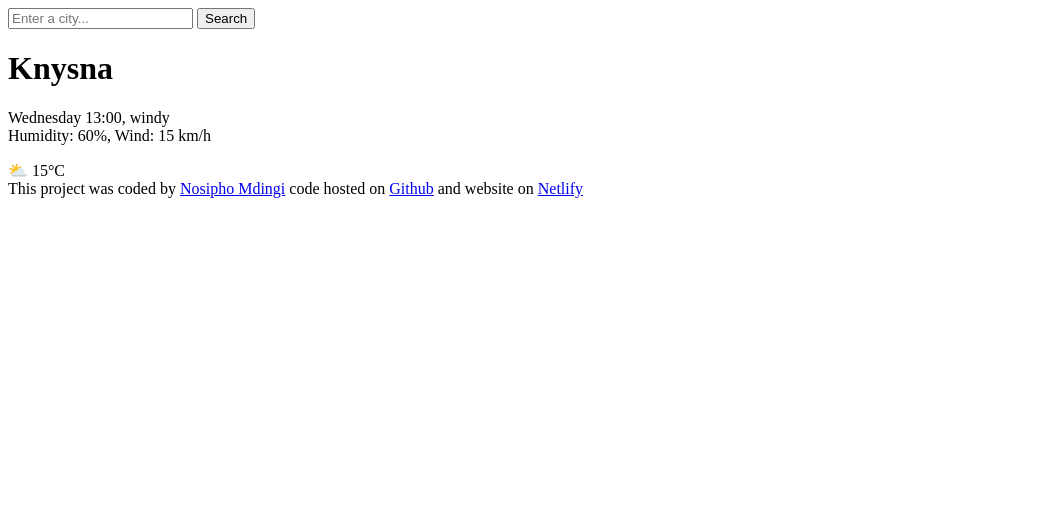
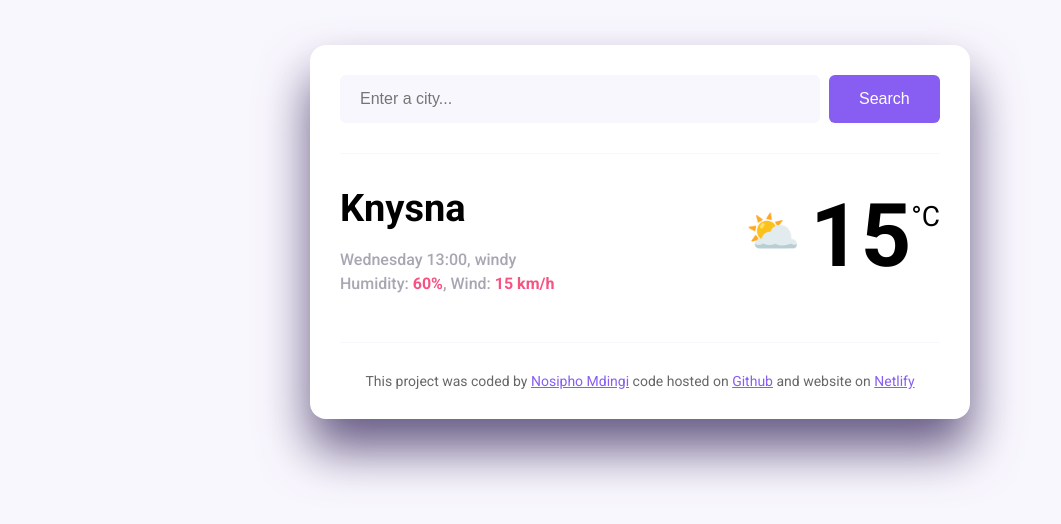
Before and after one commit to No5i/My-weather-app, a plain HTML site: page index.html in a window 1280 px wide. Shown: the whole page, without its empty margins (0-1061 px from the left). Drawn offline with Linux system fonts and the light colour scheme.

Commit message:
Added basic CSS

```diff
--- a/index.html
+++ b/index.html
@@ -9,27 +9,38 @@
       href="https://fonts.googleapis.com/css2?family=Roboto:ital,wght@0,100..900;1,100..900&display=swap"
       rel="stylesheet"
     />
-    <link rel="stylesheet" href="src/index.css" />
+    <link rel="stylesheet" href="src/style.css" />
     <title>Document</title>
   </head>
   <body>
     <div class="weather-app">
       <header>
-        <form>
-          <input type="search" placeholder="Enter a city..." required />
-          <input type="submit" value="Search" />
+        <form class="search-form">
+          <input
+            type="search"
+            placeholder="Enter a city..."
+            required
+            class="search-form-input"
+          />
+          <input type="submit" value="Search" class="search-form-button" />
         </form>
       </header>
       <main>
-        <div>
-          <h1>Knysna</h1>
-          <p>
-            Wednesday 13:00, windy
-            <br />
-            Humidity: 60%, Wind: 15 km/h
-          </p>
+        <div class="weather-app-data">
+          <div>
+            <h1 class="weather-app-city">Knysna</h1>
+            <p class="weather-app-details">
+              Wednesday 13:00, windy
+              <br />
+              Humidity: <strong>60%</strong>, Wind: <strong>15 km/h</strong>
+            </p>
+          </div>
+          <div class="weather-app-temperature-container">
+            <div class="weather-app-icon">⛅</div>
+            <div class="weather-app-temperature">15</div>
+            <div class="weather-app-unit">°C</div>
+          </div>
         </div>
-        <div>⛅ 15°C</div>
       </main>
       <footer>
         This project was coded by
--- a/src/style.css
+++ b/src/style.css
@@ -1,6 +1,10 @@
 body {
   background-color: #f9f7fe;
   font-family: "Roboto", sans-serif;
+}
+
+a {
+  color: #885df1;
 }
 
 .weather-app {
@@ -11,3 +15,81 @@ body {
   border-radius: 16px;
   padding: 30px;
 }
+
+header {
+  border-bottom: 1px solid #f9f7fe;
+  padding: 0 0 30px 0;
+}
+
+.search-form-input {
+  background-color: #f9f7fe;
+  border: none;
+  border-radius: 6px;
+  width: 80%;
+  font-size: 16px;
+  padding: 15px 20px;
+}
+
+.search-form-button {
+  background: #885df1;
+  padding: 15px 30px;
+  border: none;
+  font-size: 16px;
+  margin-left: 5px;
+  border-radius: 6px;
+  color: white;
+}
+
+main {
+  padding: 30px 0;
+}
+
+.weather-app-data {
+  display: flex;
+  justify-content: space-between;
+}
+
+.weather-app-city {
+  margin: 0;
+  font-size: 38px;
+  line-height: 48px;
+}
+
+.weather-app-details {
+  font-size: 16px;
+  color: rgba(39, 33, 66, 0.4);
+  line-height: 24px;
+  font-weight: 500;
+}
+
+.weather-app-details strong {
+  color: #f65282;
+}
+
+.weather-app-temperature-container {
+  display: flex;
+}
+
+.weather-app-icon {
+  font-size: 44px;
+  margin-top: 22px;
+}
+
+.weather-app-temperature {
+  font-size: 88px;
+  margin-left: 10px;
+  font-weight: bold;
+}
+
+.weather-app-unit {
+  margin-top: 16px;
+  font-size: 28px;
+}
+
+footer {
+  border-top: 1px solid #f9f7fe;
+  padding: 30px 0 0 0;
+  text-align: center;
+  font-size: 14px;
+  color: rgba(0, 0, 0, 0.6);
+}
```
